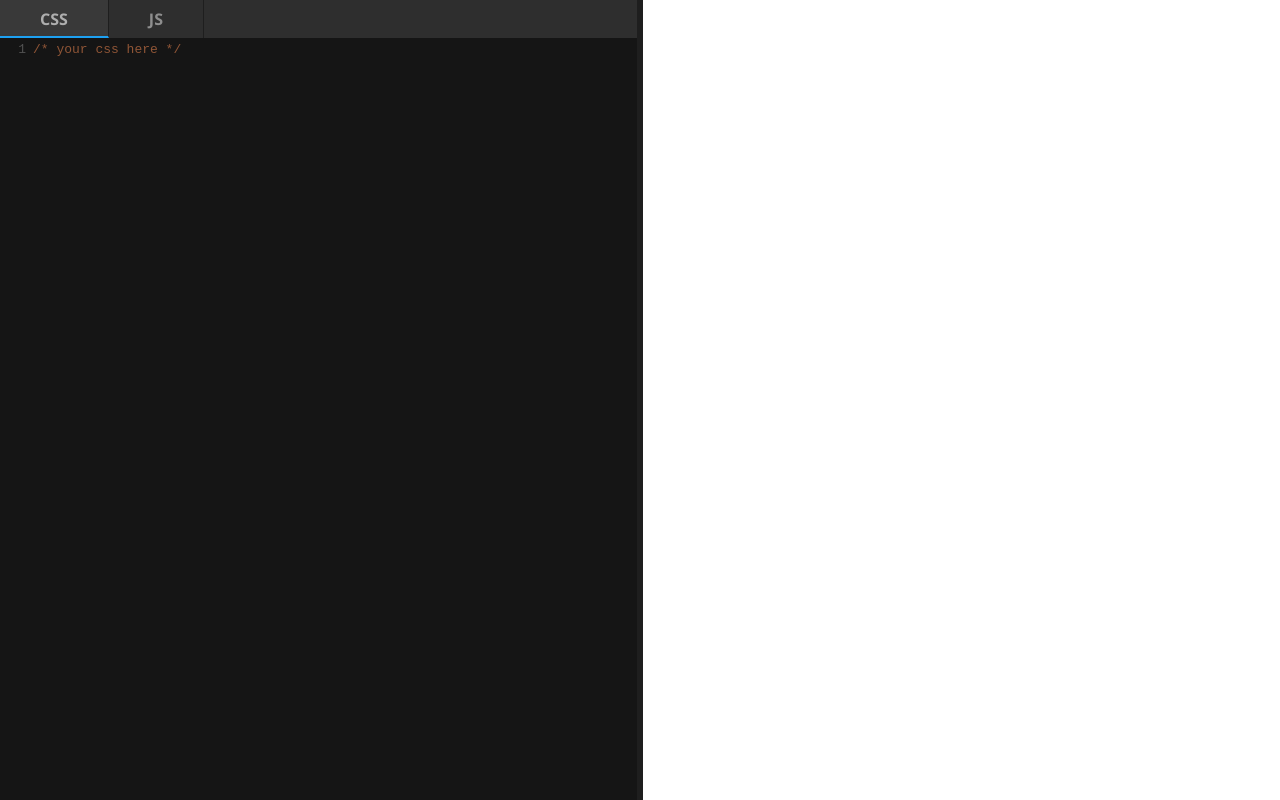
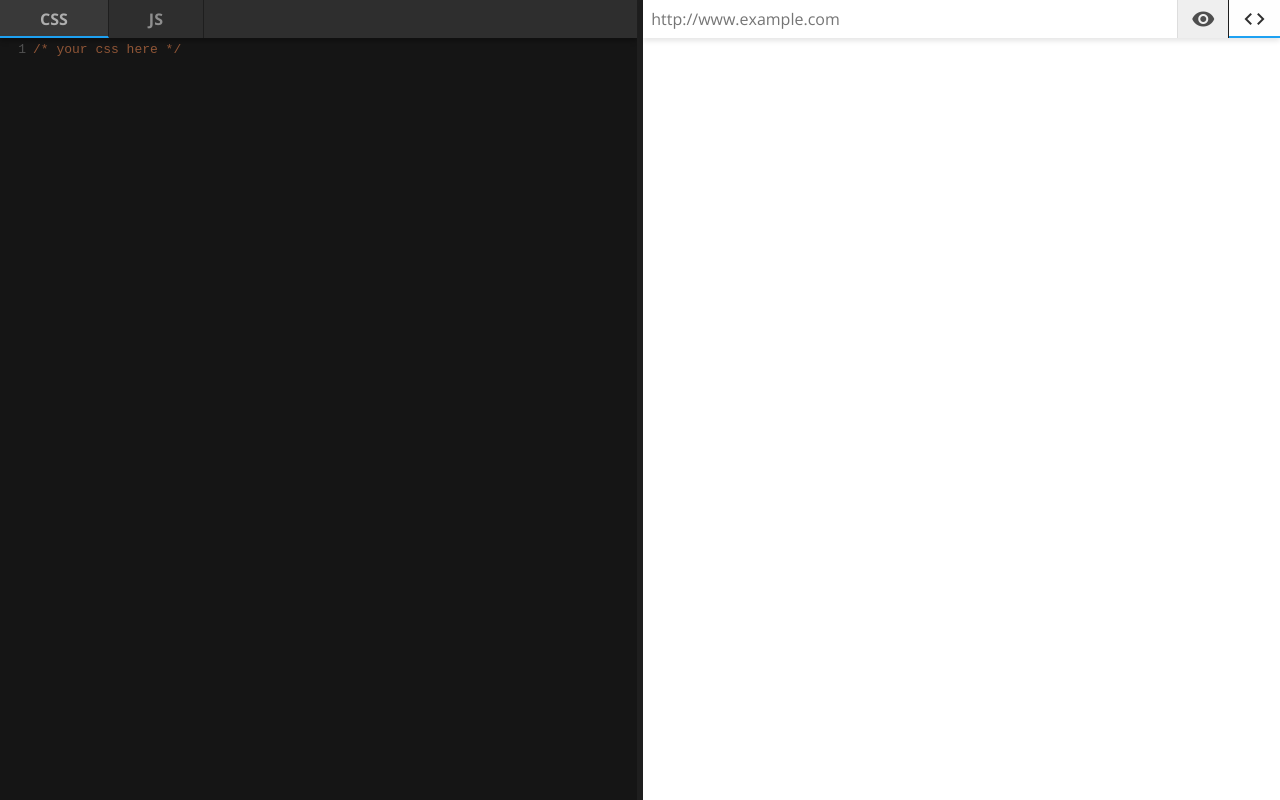
Before and after one commit to znewton/ies, a website: page app/editor.html in a window 1280 px wide. Drawn offline with nearby package versions, Linux system fonts and the light colour scheme.

Commit message:
Making the preview look pretty

```diff
--- a/app/app.css
+++ b/app/app.css
@@ -8,7 +8,7 @@ body {
   overflow: false;
   font-family: "Open Sans", Arial, Helvetica, sans-serif;
 }
-button {
+button, input {
   font-family: inherit;
   font-size: inherit;
 }
@@ -16,19 +16,22 @@ button {
   position: fixed;
   top: 0;
   height: 100vh;
-  width: 50vw;
+  width: 49.75vw;
 }
 
 /* Editor Styling */
 #editor {
   left: 0;
   background-color: #4e4e4e;
-  border-right: 1px solit
+  overflow: hidden;
 }
 #editor nav {
+  position: relative;
   height: 2.4em;
   display: flex;
   background-color: #2e2e2e;
+  z-index: 2;
+  box-shadow: 0 3px 5px rgba(0,0,0,0.3);
 }
 #editor nav button {
   flex-basis: 1;
@@ -58,13 +61,14 @@ button {
 }
 
 #editor [role="tab"] {
+  z-index: 1;
   display: none;
   position: absolute;
   top: 2.4em;
   left: 0;
   width: 100%;
   height: calc(100vh - 2.4em);
-  background-color: red;
+  background-color: #2e2e2e;
 }
 
 #editor [role="tab"].open {
@@ -72,6 +76,7 @@ button {
 }
 
 .editor {
+  z-index: 1;
   position: absolute;
   top: 0;
   left: 0;
@@ -99,5 +104,68 @@ button {
 
 /* Preview Styling */
 #preview {
-  right: 100vw;
+  right: 0;
 }
+
+#preview nav {
+  position: relative;
+  height: 2.4em;
+  display: flex;
+  box-shadow: 0 3px 5px rgba(0,0,0,0.1);
+}
+#preview nav .preview-url-input-wrapper {
+  flex-grow: 6;
+}
+#preview nav .preview-url-input-wrapper input {
+  height: 100%;
+  width: 100%;
+  box-sizing: border-box;
+  line-height: 100%;
+  padding: 0 0.5em;
+  border: none;
+  border-right: 1px solid #ddd;
+}
+#preview nav .preview-view-toggle-wrapper {
+  flex-grow: 1;
+}
+
+#preview nav .preview-view-toggle-wrapper input {
+  display: none;
+}
+#preview nav .preview-view-toggle-wrapper label {
+  display: block;
+  height: 100%;
+}
+#preview nav .preview-view-toggle-wrapper label {
+  display: flex;
+  height: 100%;
+  vertical-align: middle;
+}
+#preview nav .preview-view-toggle-wrapper label > div {
+  display: inline-block;
+  color: #4e4e4e;
+  width: 50%;
+  height: 100%;
+  vertical-align: middle;
+  text-align: center;
+  line-height: 100%;
+  background-color: #efefef;
+  transition: background-color 150ms ease;
+  padding-top: 0.3em;
+  box-sizing: border-box;
+}
+#preview nav .preview-view-toggle-wrapper label > div:hover {
+  cursor: pointer;
+  background-color: rgba(29, 161, 242, 0.3);
+}
+#preview nav .preview-view-toggle-wrapper label > div:first-of-type {
+  border-right: 1px solid #1e1e1e;
+}
+/* left switch on when checked */
+/* right switch on when not checked */
+#preview nav .preview-view-toggle-wrapper input:checked + label > div:first-of-type,
+#preview nav .preview-view-toggle-wrapper input:not(:checked) + label > div:last-of-type {
+  background-color: #fefefe;
+  color: #2e2e2e;
+  border-bottom: 2px solid #1da1f2;
+}
--- a/app/app.js
+++ b/app/app.js
@@ -56,6 +56,7 @@ function closeJSTab() {
   jsEditorTab.classList.remove('open');
   jsEditorTabButton.classList.remove('selected');
 }
+openCSSTab();
 
 // Set Event Listeners
 cssEditorTabButton.addEventListener('click', function () {
@@ -66,8 +67,8 @@ jsEditorTabButton.addEventListener('click', function () {
 });
 (function applyResizeListeners() {
   var resize = function (e) {
-    editor.style.width = (e.clientX)+"px";
-    preview.style.width = (window.innerWidth - e.clientX) + "px";
+    editor.style.width = (e.clientX - (0.0025*window.innerWidth))+"px";
+    preview.style.width = (window.innerWidth - e.clientX - (0.0025*window.innerWidth)) + "px";
     separator.style.left = (e.clientX - (0.0025*window.innerWidth)) + "px";
     separator.style.right = (e.clientX + (0.0025*window.innerWidth)) + "px";
   }
@@ -84,7 +85,3 @@ jsEditorTabButton.addEventListener('click', function () {
     window.addEventListener('mouseup', endResize);
   });
 })()
-
-
-// Initialize
-openCSSTab();
--- a/app/editor.html
+++ b/app/editor.html
@@ -31,7 +31,20 @@
       </div>
     </div>
     <div id="separator"></div>
-    <div id="preview">This will eventually be a preview</div>
+    <div id="preview">
+      <nav>
+        <div class="preview-url-input-wrapper">
+          <input type="text" name="url" id="url-input" value="" placeholder="http://www.example.com" >
+        </div>
+        <div class="preview-view-toggle-wrapper">
+          <input type="checkbox" name="view_toggle" id="view-toggle" >
+          <label for="view-toggle">
+            <div class="material-icons" title="Rendered View">visibility</div>
+            <div class="material-icons" title="Raw HTML View">code</div>
+          </label>
+        </div>
+      </nav>
+    </div>
 
     <script src="https://www.gstatic.com/firebasejs/4.6.0/firebase.js"></script>
     <script>
```
